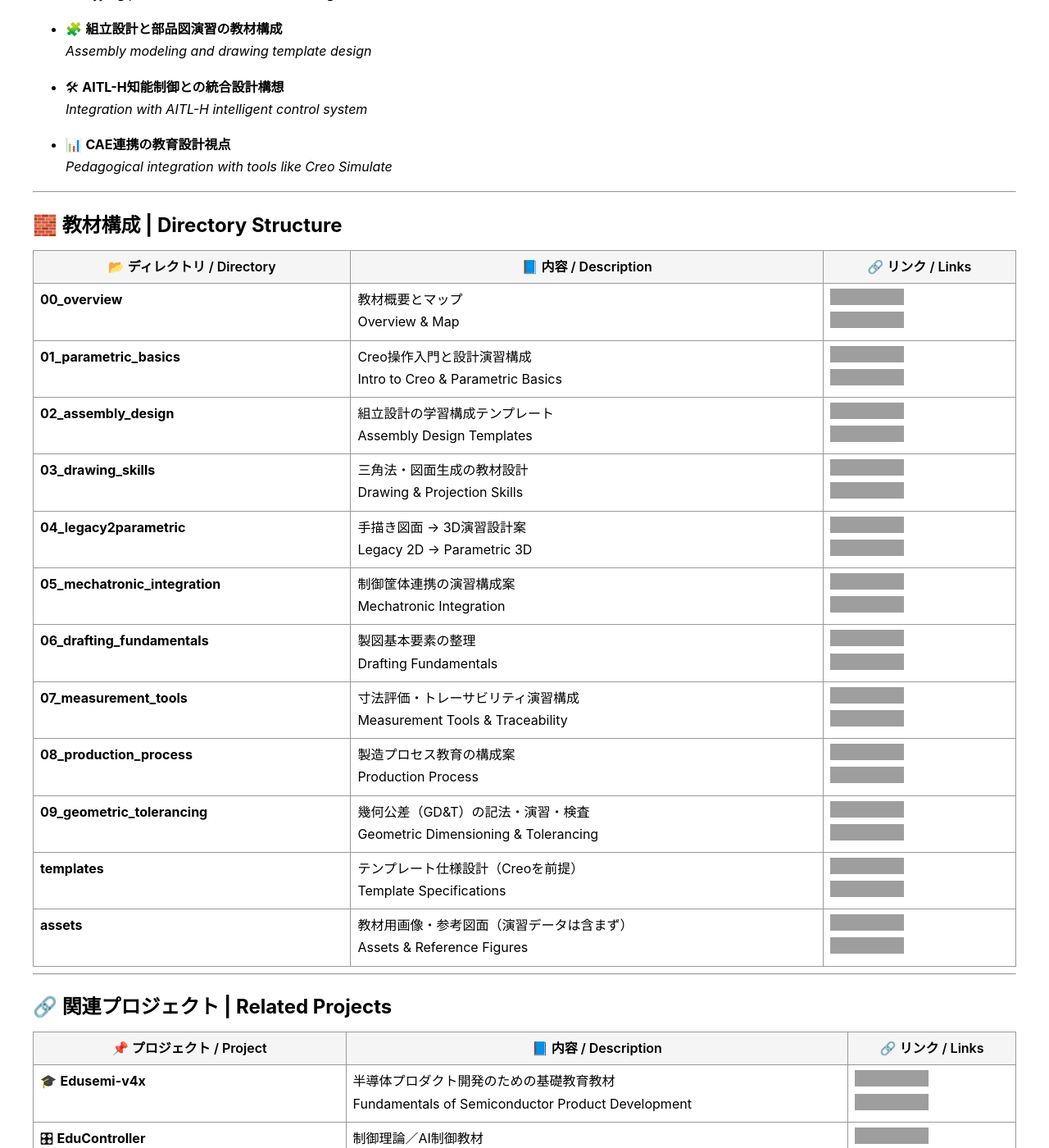
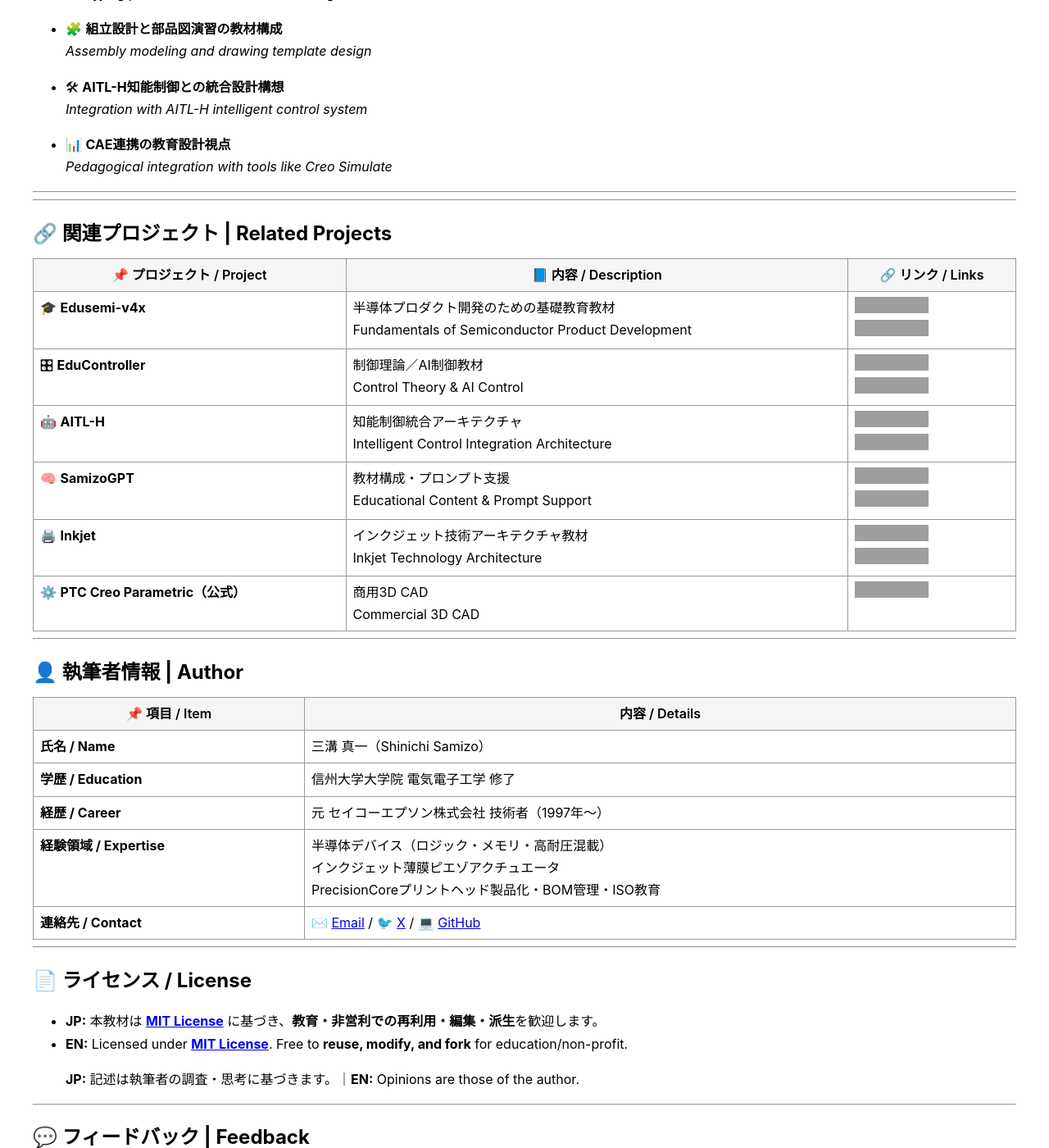
Before and after one commit to Samizo-AITL/EduMecha, a Jekyll site: the page built from index.md, in a window 1280 px wide and 1400 px high, scrolled down 1731 px. Shown: the whole window at 82% size. Built offline with Jekyll 4.4.1, drawn with Linux system fonts in a browser that asks for light colours; grey boxes are pictures that could not be loaded.

Commit message:
Update index.md

```diff
--- a/index.md
+++ b/index.md
@@ -89,22 +89,7 @@ It provides a framework for **2D-to-3D modeling**, **design intent visualization
 
 ---
 
-## 🧱 **教材構成 | Directory Structure**
 
-| 📂 ディレクトリ / Directory | 📘 内容 / Description | 🔗 リンク / Links |
-|-----------------------------|------------------------|-------------------|
-| **00_overview** | 教材概要とマップ<br>Overview & Map | [![🌐 View Site](https://img.shields.io/badge/View%20Site-00__overview-brightgreen?logo=github)](https://samizo-aitl.github.io/EduMecha/00_overview/)<br>[![💻 View Repo](https://img.shields.io/badge/View%20Repo-00__overview-blue?logo=github)](https://github.com/Samizo-AITL/EduMecha/tree/main/00_overview) |
-| **01_parametric_basics** | Creo操作入門と設計演習構成<br>Intro to Creo & Parametric Basics | [![🌐 View Site](https://img.shields.io/badge/View%20Site-01__basics-brightgreen?logo=github)](https://samizo-aitl.github.io/EduMecha/01_parametric_basics/)<br>[![💻 View Repo](https://img.shields.io/badge/View%20Repo-01__basics-blue?logo=github)](https://github.com/Samizo-AITL/EduMecha/tree/main/01_parametric_basics) |
-| **02_assembly_design** | 組立設計の学習構成テンプレート<br>Assembly Design Templates | [![🌐 View Site](https://img.shields.io/badge/View%20Site-02__assembly-brightgreen?logo=github)](https://samizo-aitl.github.io/EduMecha/02_assembly_design/)<br>[![💻 View Repo](https://img.shields.io/badge/View%20Repo-02__assembly-blue?logo=github)](https://github.com/Samizo-AITL/EduMecha/tree/main/02_assembly_design) |
-| **03_drawing_skills** | 三角法・図面生成の教材設計<br>Drawing & Projection Skills | [![🌐 View Site](https://img.shields.io/badge/View%20Site-03__drawing-brightgreen?logo=github)](https://samizo-aitl.github.io/EduMecha/03_drawing_skills/)<br>[![💻 View Repo](https://img.shields.io/badge/View%20Repo-03__drawing-blue?logo=github)](https://github.com/Samizo-AITL/EduMecha/tree/main/03_drawing_skills) |
-| **04_legacy2parametric** | 手描き図面 → 3D演習設計案<br>Legacy 2D → Parametric 3D | [![🌐 View Site](https://img.shields.io/badge/View%20Site-04__legacy-brightgreen?logo=github)](https://samizo-aitl.github.io/EduMecha/04_legacy2parametric/)<br>[![💻 View Repo](https://img.shields.io/badge/View%20Repo-04__legacy-blue?logo=github)](https://github.com/Samizo-AITL/EduMecha/tree/main/04_legacy2parametric) |
-| **05_mechatronic_integration** | 制御筐体連携の演習構成案<br>Mechatronic Integration | [![🌐 View Site](https://img.shields.io/badge/View%20Site-05__mechatronics-brightgreen?logo=github)](https://samizo-aitl.github.io/EduMecha/05_mechatronic_integration/)<br>[![💻 View Repo](https://img.shields.io/badge/View%20Repo-05__mechatronics-blue?logo=github)](https://github.com/Samizo-AITL/EduMecha/tree/main/05_mechatronic_integration) |
-| **06_drafting_fundamentals** | 製図基本要素の整理<br>Drafting Fundamentals | [![🌐 View Site](https://img.shields.io/badge/View%20Site-06__drafting-brightgreen?logo=github)](https://samizo-aitl.github.io/EduMecha/06_drafting_fundamentals/)<br>[![💻 View Repo](https://img.shields.io/badge/View%20Repo-06__drafting-blue?logo=github)](https://github.com/Samizo-AITL/EduMecha/tree/main/06_drafting_fundamentals) |
-| **07_measurement_tools** | 寸法評価・トレーサビリティ演習構成<br>Measurement Tools & Traceability | [![🌐 View Site](https://img.shields.io/badge/View%20Site-07__measurement-brightgreen?logo=github)](https://samizo-aitl.github.io/EduMecha/07_measurement_tools/)<br>[![💻 View Repo](https://img.shields.io/badge/View%20Repo-07__measurement-blue?logo=github)](https://github.com/Samizo-AITL/EduMecha/tree/main/07_measurement_tools) |
-| **08_production_process** | 製造プロセス教育の構成案<br>Production Process | [![🌐 View Site](https://img.shields.io/badge/View%20Site-08__process-brightgreen?logo=github)](https://samizo-aitl.github.io/EduMecha/08_production_process/)<br>[![💻 View Repo](https://img.shields.io/badge/View%20Repo-08__process-blue?logo=github)](https://github.com/Samizo-AITL/EduMecha/tree/main/08_production_process) |
-| **09_geometric_tolerancing** | 幾何公差（GD&T）の記法・演習・検査<br>Geometric Dimensioning & Tolerancing | [![🌐 View Site](https://img.shields.io/badge/View%20Site-09__GD%26T-brightgreen?logo=github)](https://samizo-aitl.github.io/EduMecha/09_geometric_tolerancing/)<br>[![💻 View Repo](https://img.shields.io/badge/View%20Repo-09__GD%26T-blue?logo=github)](https://github.com/Samizo-AITL/EduMecha/tree/main/09_geometric_tolerancing) |
-| **templates** | テンプレート仕様設計（Creoを前提）<br>Template Specifications | [![🌐 View Site](https://img.shields.io/badge/View%20Site-templates-brightgreen?logo=github)](https://samizo-aitl.github.io/EduMecha/templates/)<br>[![💻 View Repo](https://img.shields.io/badge/View%20Repo-templates-blue?logo=github)](https://github.com/Samizo-AITL/EduMecha/tree/main/templates) |
-| **assets** | 教材用画像・参考図面（演習データは含まず）<br>Assets & Reference Figures | [![🌐 View Site](https://img.shields.io/badge/View%20Site-assets-brightgreen?logo=github)](https://samizo-aitl.github.io/EduMecha/assets/)<br>[![💻 View Repo](https://img.shields.io/badge/View%20Repo-assets-blue?logo=github)](https://github.com/Samizo-AITL/EduMecha/tree/main/assets) |
 
 ---
 
```
